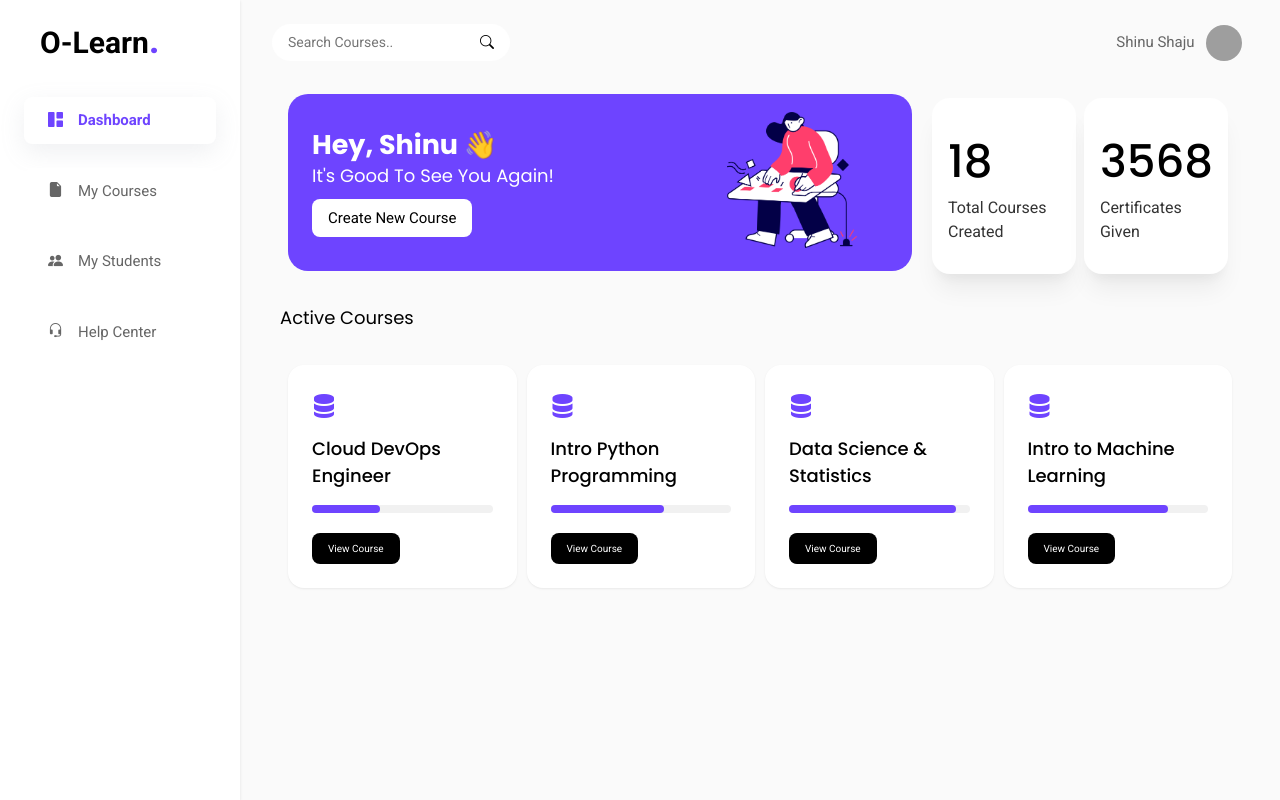
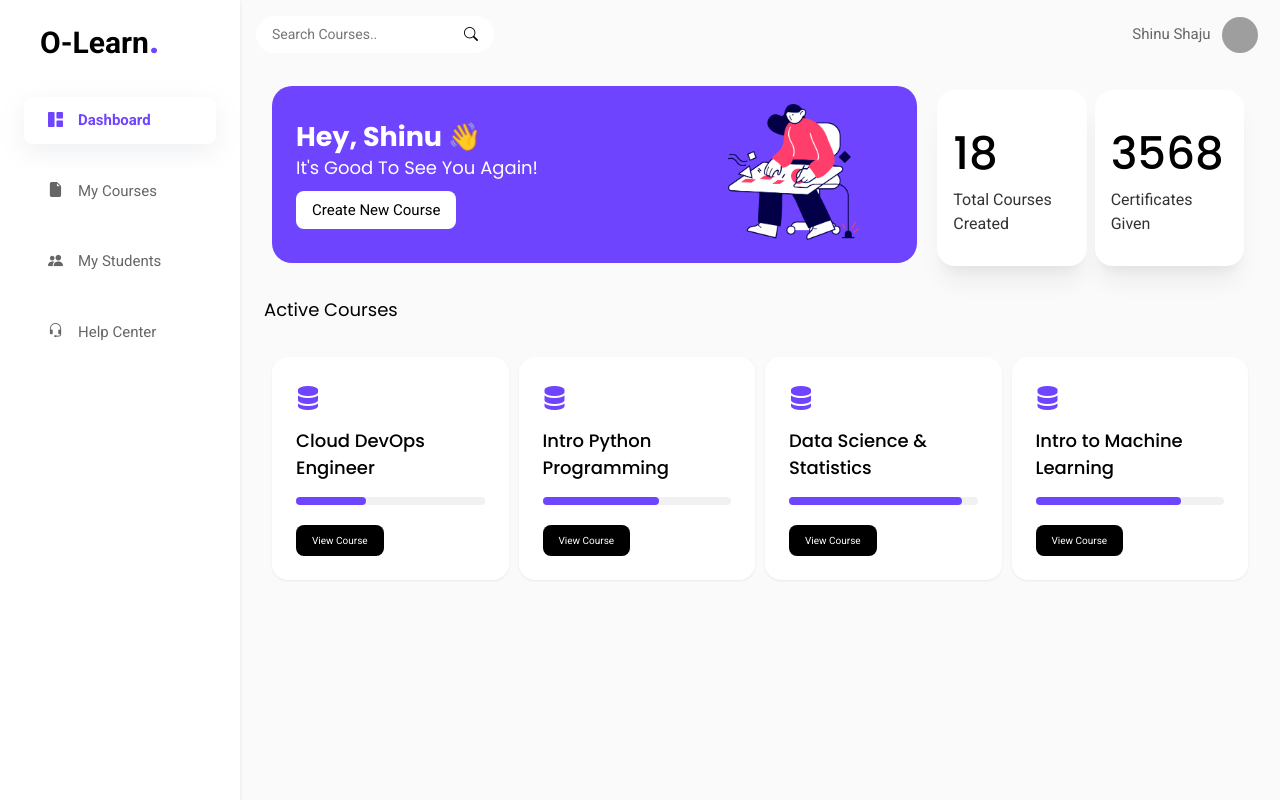
Before and after one commit to shinushaju/olearn, a Flask app: page /faculty/dashboard in a window 1280 px wide. Run offline with Flask 2, Linux system fonts and the light colour scheme; grey boxes are pictures that could not be loaded.

Commit message:
updated padding

```diff
--- a/templates/faculty-base.html
+++ b/templates/faculty-base.html
@@ -38,7 +38,7 @@
         </div>
     </div>
 
-    <div class="w3-main w3-padding container-main">
+    <div class="w3-main container-main">
         <div class="w3-transparent w3-padding-16">
             <button class="w3-button w3-white w3-large w3-round-xlarge w3-hide-large" style="box-shadow: rgba(0, 0, 0, 0.07) 0px 10px 50px;" onclick="w3_open()">&#9776;</button>
             <span class="w3-right w3-dropdown-click w3-hide-large w3-hide-medium">
```
